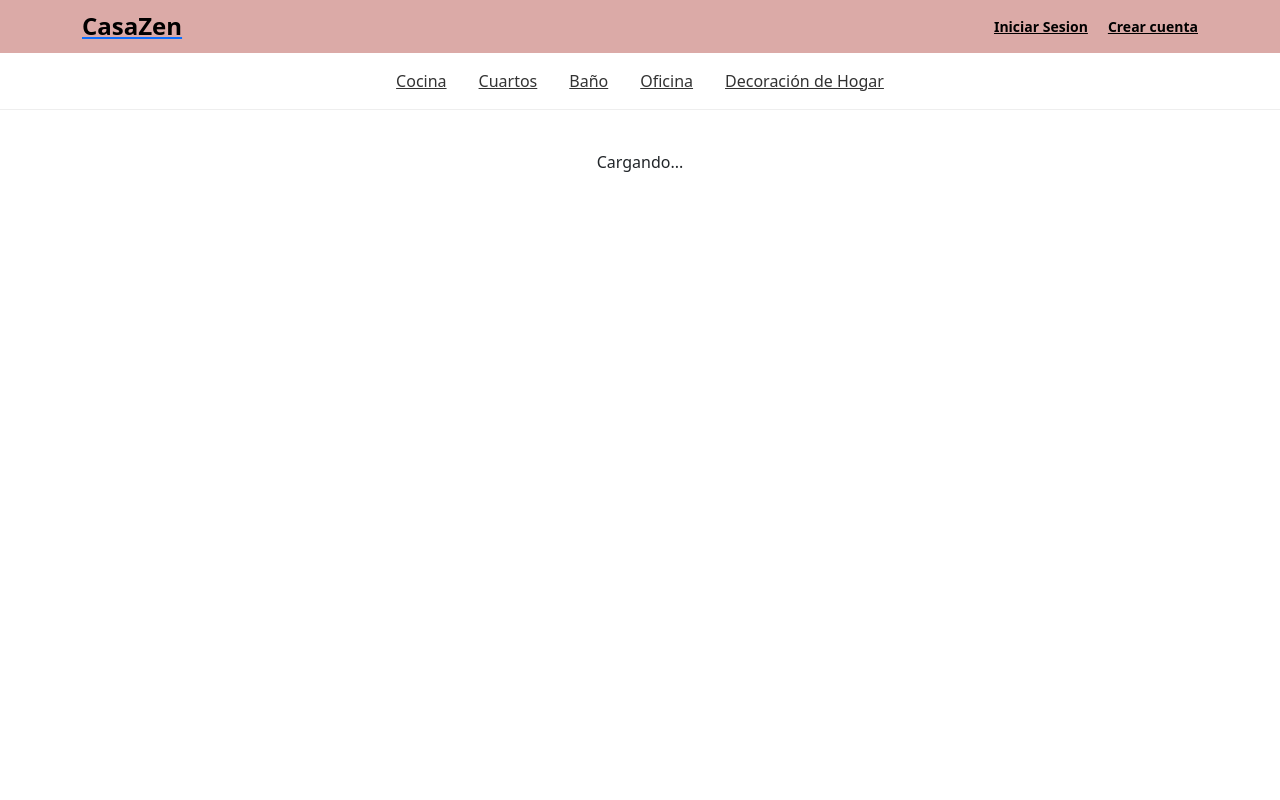
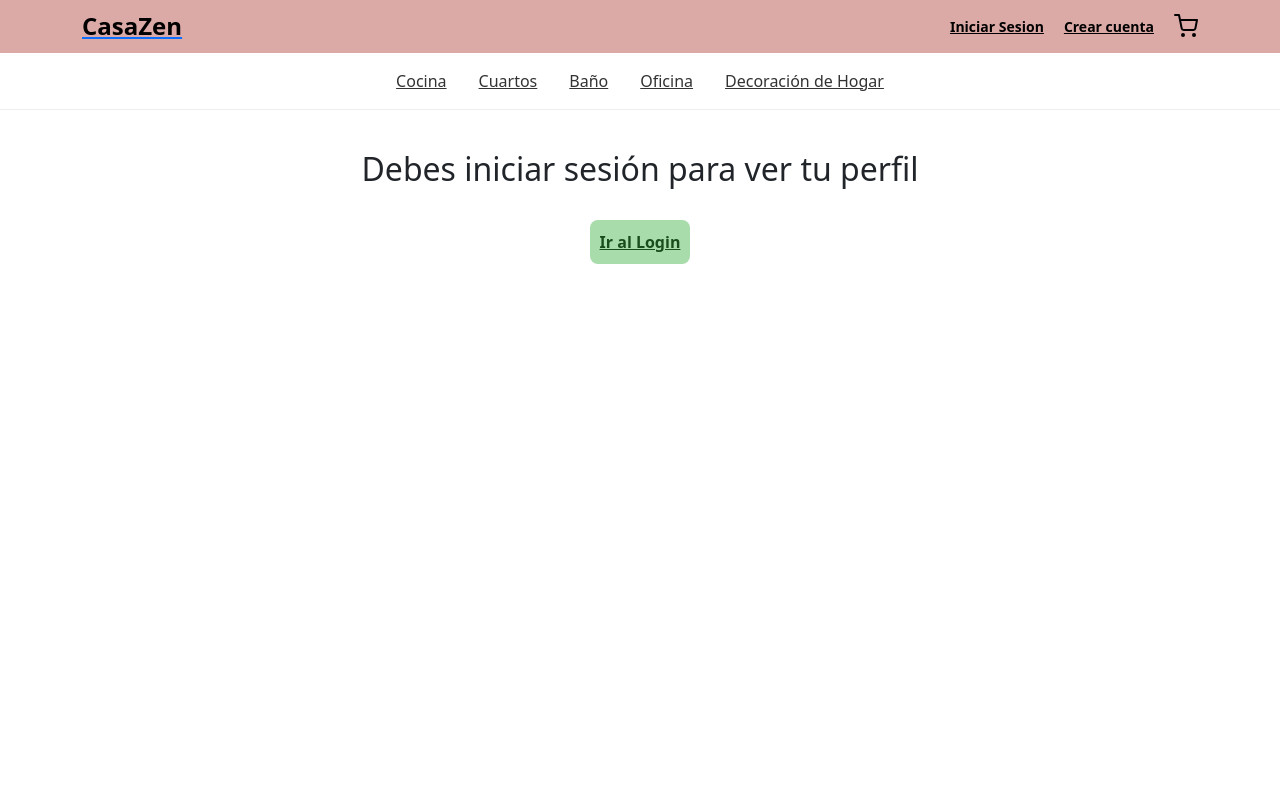
Before and after one commit to Cubillos1287/ecommerce-casaZen, a React (Vite) app in the folder Frontend/: page /profile in a window 1280 px wide. Shown: the top 800 px of the page. Built offline with nearby package versions, Linux system fonts and the light colour scheme.

Commit message:
fix: resolve final UI glitches in Profile and Header

```diff
--- a/Frontend/src/App.css
+++ b/Frontend/src/App.css
@@ -168,14 +168,19 @@
   height: 140px;
   border-radius: 50%;
   overflow: hidden;
-  margin-bottom: 12px;
+  margin: 0 auto 12px auto;
+  /* Centered explicitly */
   box-shadow: 0 4px 10px rgba(0, 0, 0, 0.1);
+  flex-shrink: 0;
+  /* Prevent squashing */
 }
 
 .profile-avatar {
   width: 100%;
   height: 100%;
   object-fit: cover;
+  display: block;
+  /* Remove bottom spacing */
 }
 
 .profile-field {
--- a/Frontend/src/components/Header.jsx
+++ b/Frontend/src/components/Header.jsx
@@ -33,7 +33,13 @@ const Header = () => {
             )}
 
             {isLogged && (
-              <Link to="/carrito" className="cart-icon">
+              <div className="user-controls">
+                {/* Logic for user controls if needed separately */}
+              </div>
+            )}
+
+            {/* Always show cart */}
+            <Link to="/cart" className="cart-icon">
               {/* Simple SVG Cart Icon */}
               <svg xmlns="http://www.w3.org/2000/svg" width="24" height="24" viewBox="0 0 24 24" fill="none" stroke="currentColor" strokeWidth="2" strokeLinecap="round" strokeLinejoin="round">
                 <circle cx="9" cy="21" r="1"></circle>
@@ -41,7 +47,6 @@ const Header = () => {
                 <path d="M1 1h4l2.68 13.39a2 2 0 0 0 2 1.61h9.72a2 2 0 0 0 2-1.61L23 6H6"></path>
               </svg>
             </Link>
-            )}
           </div>
         </div>
       </div>
--- a/Frontend/src/context/UserContext.jsx
+++ b/Frontend/src/context/UserContext.jsx
@@ -30,7 +30,7 @@ export const UserProvider = ({ children }) => {
       email: email,
       name: "Henzo Terrez",
       role: "user",
-      foto: "/user.png"
+      foto: null // Dejamos null para que use la imagen por defecto
     };
 
     setToken(mockToken);
@@ -51,7 +51,7 @@ export const UserProvider = ({ children }) => {
       email: email,
       name: name || "Nuevo Usuario",
       role: "user",
-      foto: "/user.png"
+      foto: null // Dejamos null para que use la imagen por defecto
     };
     const mockToken = "mock-token-abc-789"; // Usually register auto-logins
 
--- a/Frontend/src/views/Profile.jsx
+++ b/Frontend/src/views/Profile.jsx
@@ -7,7 +7,18 @@ const Profile = () => {
     const { user } = useContext(UserContext);
 
     // Fallback display if user is null (though mock login should prevent this)
-    if (!user) return <div className="profile-page">Cargando...</div>;
+    // Si no hay usuario, redirigir al login o mostrar enlace
+    if (!user) {
+        return (
+            <div className="profile-page">
+                <div className="profile-container">
+                    <h2>Debes iniciar sesión para ver tu perfil</h2>
+                    <br />
+                    <a href="/login" className="btn-primary">Ir al Login</a>
+                </div>
+            </div>
+        );
+    }
 
     return (
         <>
@@ -18,7 +29,10 @@ const Profile = () => {
                     <div className="profile-card-custom">
                         <div className="profile-avatar-container">
                             <img
-                                src={user.foto || "https://images.unsplash.com/photo-1506744038136-46273834b3fb?ixlib=rb-1.2.1&auto=format&fit=crop&w=200&q=80"}
+                                src={(!user.foto || user.foto === "/user.png")
+                                    ? "https://images.unsplash.com/photo-1506744038136-46273834b3fb?ixlib=rb-1.2.1&auto=format&fit=crop&w=200&q=80"
+                                    : user.foto
+                                }
                                 alt="Avatar"
                                 className="profile-avatar"
                             />
```
Lines whose indentation alone changed are shown as unchanged.
